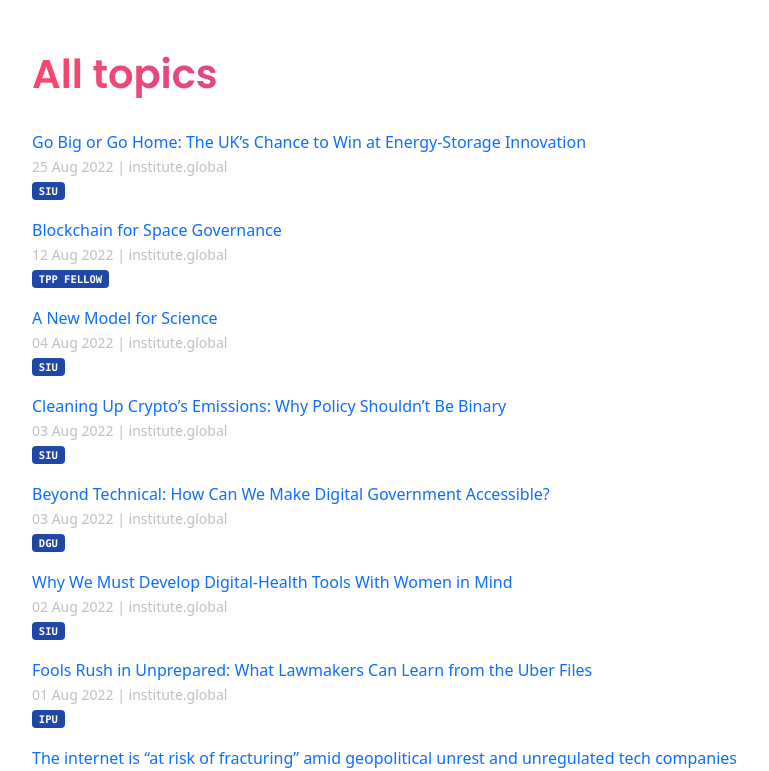
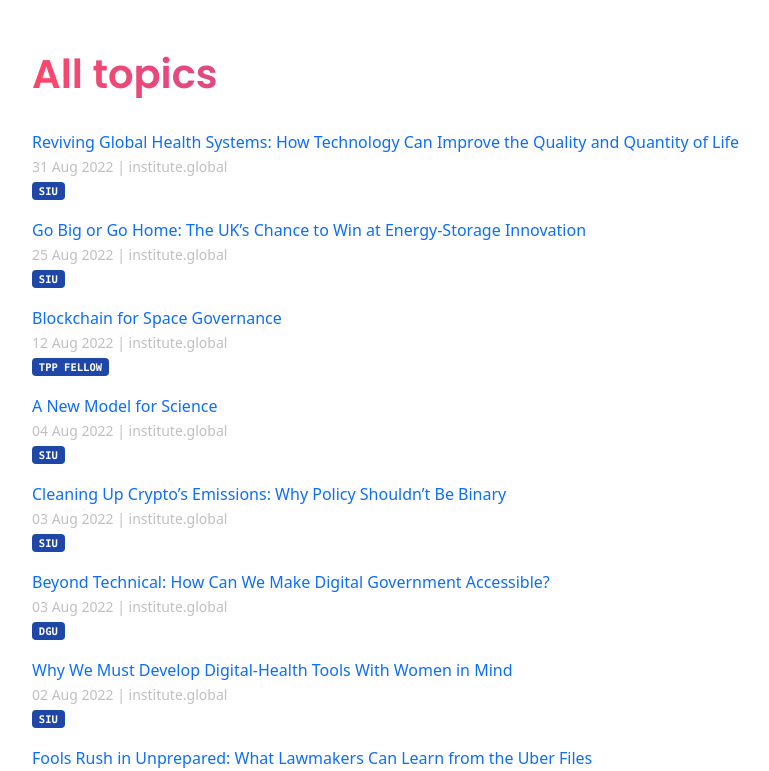
Before and after one commit to techpolicyio/techpolicyio.github.io, a Jekyll site: the page built from pages/home.md, in a window 1280 px wide and 900 px high, scrolled down 764 px, cut to the strip 129-900 px from the top of the window. Shown: the whole strip, without its empty margins (50-819 px from the left). Built offline with Jekyll 4.4.1, drawn with Linux system fonts in a browser that asks for light colours.

Commit message:
Update links.yml

```diff
--- a/_data/links.yml
+++ b/_data/links.yml
@@ -1480,3 +1480,7 @@
   url: https://institute.global/policy/go-big-or-go-home-uks-chance-win-energy-storage-innovation
   date: 2022-08-25
   unit: siu
+- title: "Reviving Global Health Systems: How Technology Can Improve the Quality and Quantity of Life"
+  url: https://institute.global/policy/reviving-global-health-systems-how-technology-can-improve-quality-and-quantity-life
+  date: 2022-08-31
+  unit: siu
```
